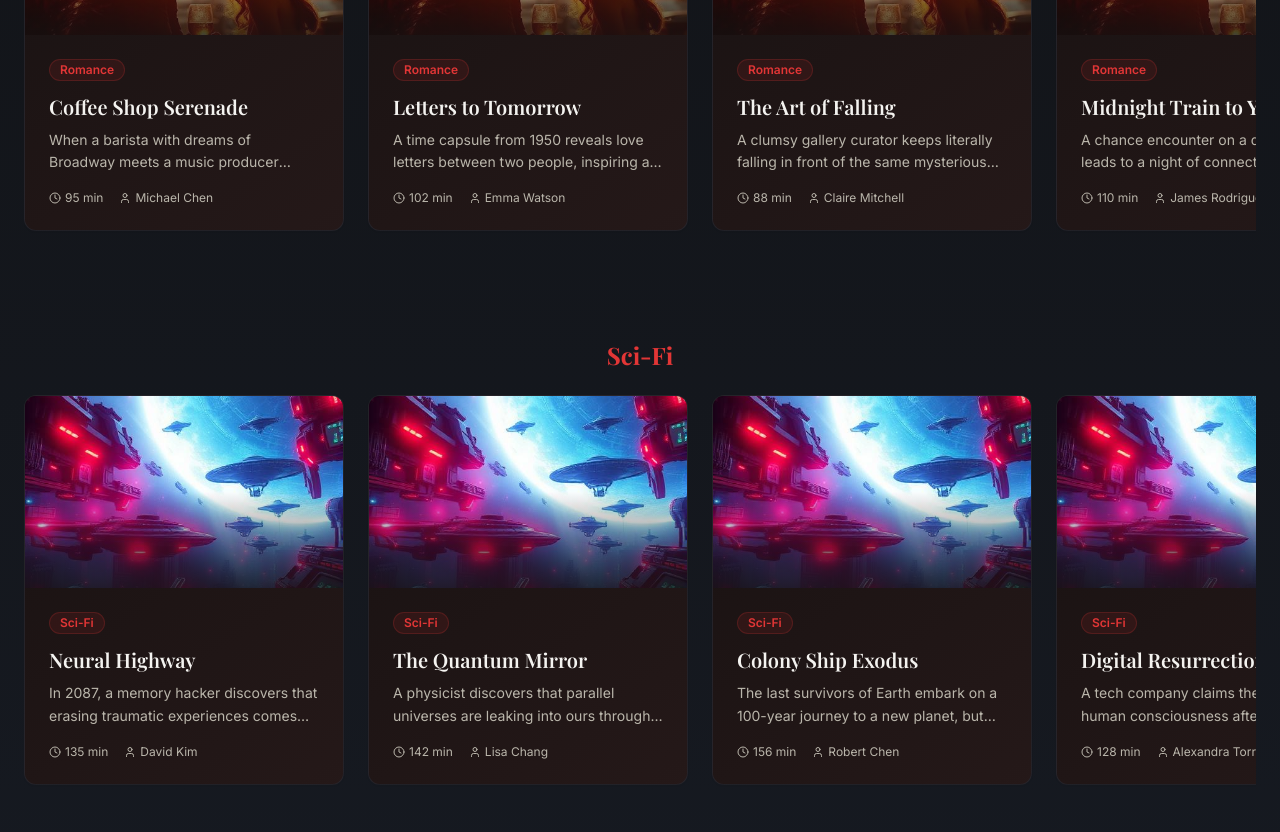
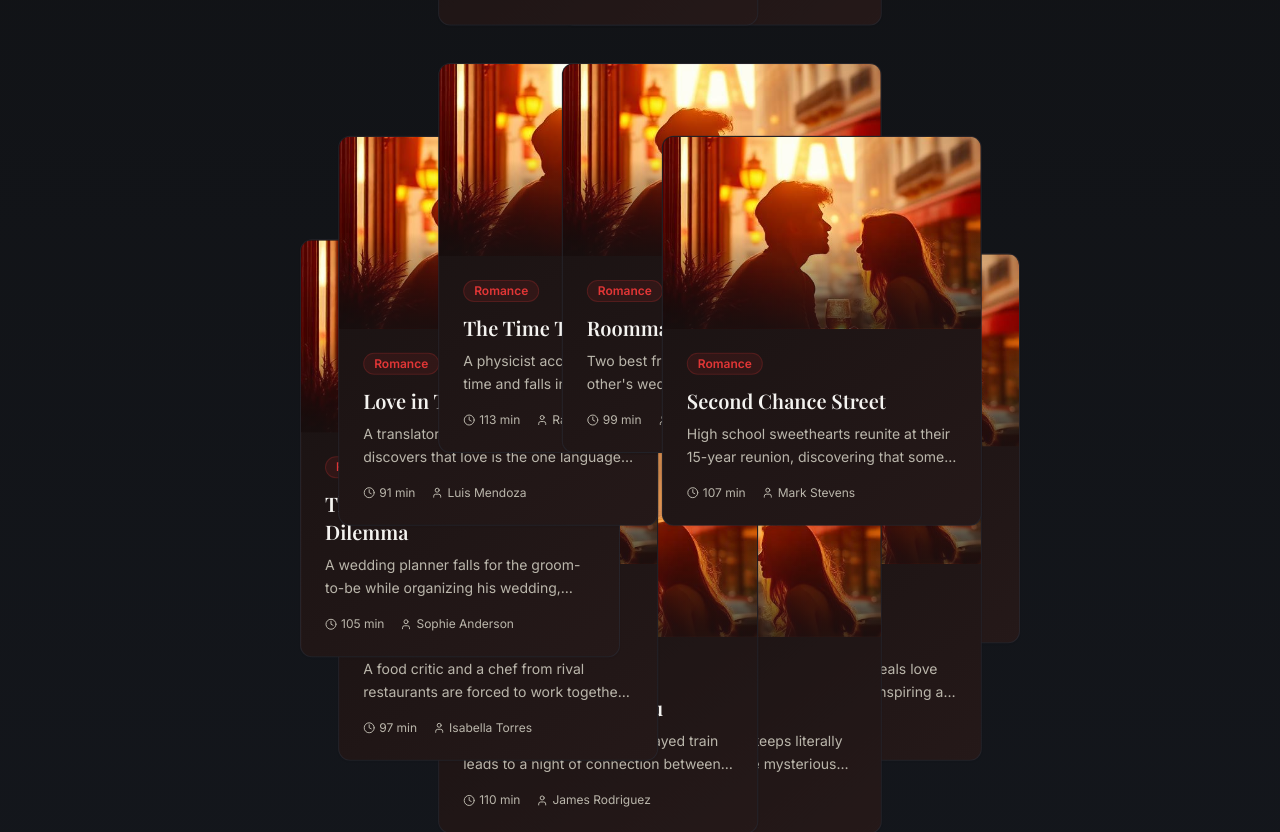
Before and after one commit to prabhathpuli-cloud/flick-scroll-showcase, a React (Vite) app: page / in a window 1280 px wide. Shown: the part 1760-2592 px from the top of the page. Built offline with nearby package versions, Linux system fonts and the light colour scheme; the HTML template or start-up script is replaced by a standard one.

Commit message:
Implement wheel carousel

```diff
--- a/src/components/ScriptCarousel.tsx
+++ b/src/components/ScriptCarousel.tsx
@@ -1,4 +1,4 @@
-import { useRef } from "react";
+import { useState } from "react";
 import ScriptCard from "./ScriptCard";
 import { Button } from "@/components/ui/button";
 import { ChevronLeft, ChevronRight } from "lucide-react";
@@ -20,7 +20,7 @@ interface ScriptCarouselProps {
 }
 
 const ScriptCarousel = ({ scripts, onScriptSelect }: ScriptCarouselProps) => {
-  const scrollRef = useRef<HTMLDivElement>(null);
+  const [rotationAngle, setRotationAngle] = useState(0);
 
   // Group scripts by genre
   const groupedScripts = scripts.reduce((acc, script) => {
@@ -31,19 +31,13 @@ const ScriptCarousel = ({ scripts, onScriptSelect }: ScriptCarouselProps) => {
     return acc;
   }, {} as Record<string, Script[]>);
 
-  const scroll = (direction: 'left' | 'right') => {
-    if (scrollRef.current) {
-      const scrollAmount = 340; // Card width + gap
-      const currentScroll = scrollRef.current.scrollLeft;
-      const targetScroll = direction === 'left'
-        ? currentScroll - scrollAmount
-        : currentScroll + scrollAmount;
-
-      scrollRef.current.scrollTo({
-        left: targetScroll,
-        behavior: 'smooth'
-      });
-    }
+  const rotate = (direction: 'left' | 'right') => {
+    const rotationStep = 360 / 10; // 36 degrees per step for 10 items
+    setRotationAngle(prev =>
+      direction === 'left'
+        ? prev - rotationStep
+        : prev + rotationStep
+    );
   };
 
   return (
@@ -65,7 +59,7 @@ const ScriptCarousel = ({ scripts, onScriptSelect }: ScriptCarouselProps) => {
             <Button
               variant="outline"
               size="icon"
-              onClick={() => scroll('left')}
+              onClick={() => rotate('left')}
               className="bg-card/50 border-border/50 hover:bg-primary hover:border-primary hover:text-primary-foreground transition-all duration-300"
             >
               <ChevronLeft className="w-4 h-4" />
@@ -73,7 +67,7 @@ const ScriptCarousel = ({ scripts, onScriptSelect }: ScriptCarouselProps) => {
             <Button
               variant="outline"
               size="icon"
-              onClick={() => scroll('right')}
+              onClick={() => rotate('right')}
               className="bg-card/50 border-border/50 hover:bg-primary hover:border-primary hover:text-primary-foreground transition-all duration-300"
             >
               <ChevronRight className="w-4 h-4" />
@@ -83,30 +77,46 @@ const ScriptCarousel = ({ scripts, onScriptSelect }: ScriptCarouselProps) => {
 
         {/* Scripts by Genre */}
         {Object.entries(groupedScripts).map(([genre, genreScripts]) => (
-          <div key={genre} className="mb-16">
-            <h3 className="font-cinematic text-2xl font-bold text-primary text-center mb-6">
+          <div key={genre} className="mb-32">
+            <h3 className="font-cinematic text-2xl font-bold text-primary text-center mb-12">
               {genre}
             </h3>
+
+            {/* Wheel Container */}
+            <div className="relative w-full h-[600px] flex items-center justify-center">
               <div
-              ref={scrollRef}
-              className="flex gap-6 overflow-x-auto scrollbar-hide pb-4"
+                className="relative w-[500px] h-[500px] transition-transform duration-700 ease-in-out"
                 style={{
-                scrollbarWidth: 'none',
-                msOverflowStyle: 'none',
-                scrollBehavior: 'smooth'
+                  transform: `rotate(${rotationAngle}deg)`
                 }}
               >
-              {genreScripts.map((script) => (
+                {genreScripts.map((script, index) => {
+                  const angle = (360 / genreScripts.length) * index;
+                  const radius = 200; // Distance from center
+                  const x = Math.cos((angle * Math.PI) / 180) * radius;
+                  const y = Math.sin((angle * Math.PI) / 180) * radius;
+
+                  return (
                     <div
                       key={script.id}
-                  className="flex-shrink-0 transition-all duration-300 hover:scale-105 hover:shadow-glow"
+                      className="absolute w-[280px] transition-all duration-300 hover:scale-110 hover:z-10"
+                      style={{
+                        left: '50%',
+                        top: '50%',
+                        transform: `translate(-50%, -50%) translate(${x}px, ${y}px) rotate(${-rotationAngle}deg)`,
+                        transformOrigin: 'center'
+                      }}
                     >
+                      <div className="hover:shadow-glow">
                         <ScriptCard
                           {...script}
                           onClick={() => onScriptSelect(script)}
                         />
                       </div>
-              ))}
+                    </div>
+                  );
+                })}
+              </div>
             </div>
           </div>
         ))}
```
Lines whose indentation alone changed are shown as unchanged.
